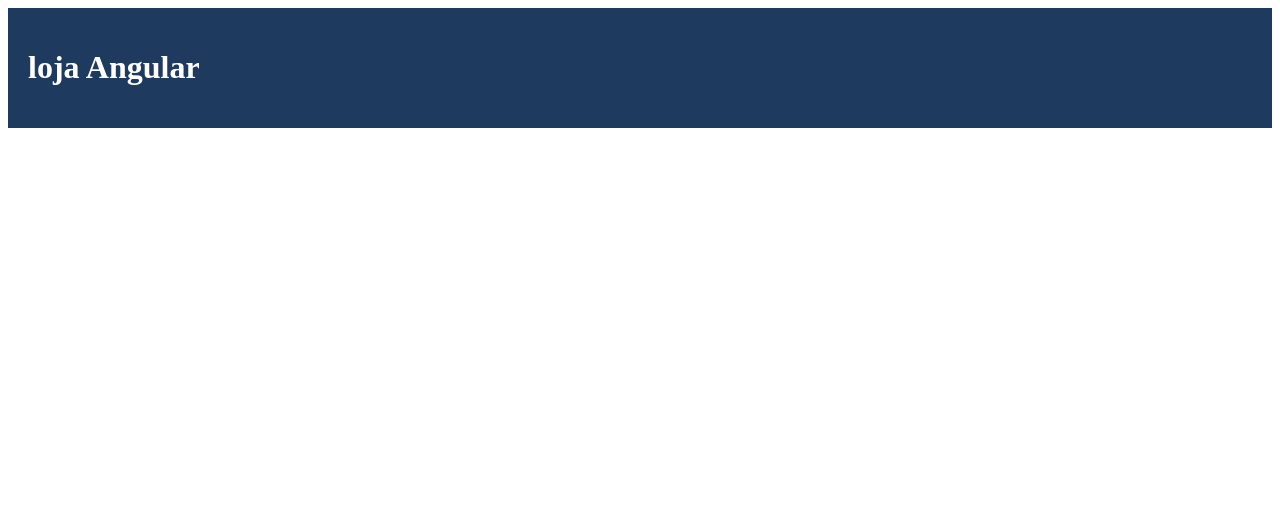
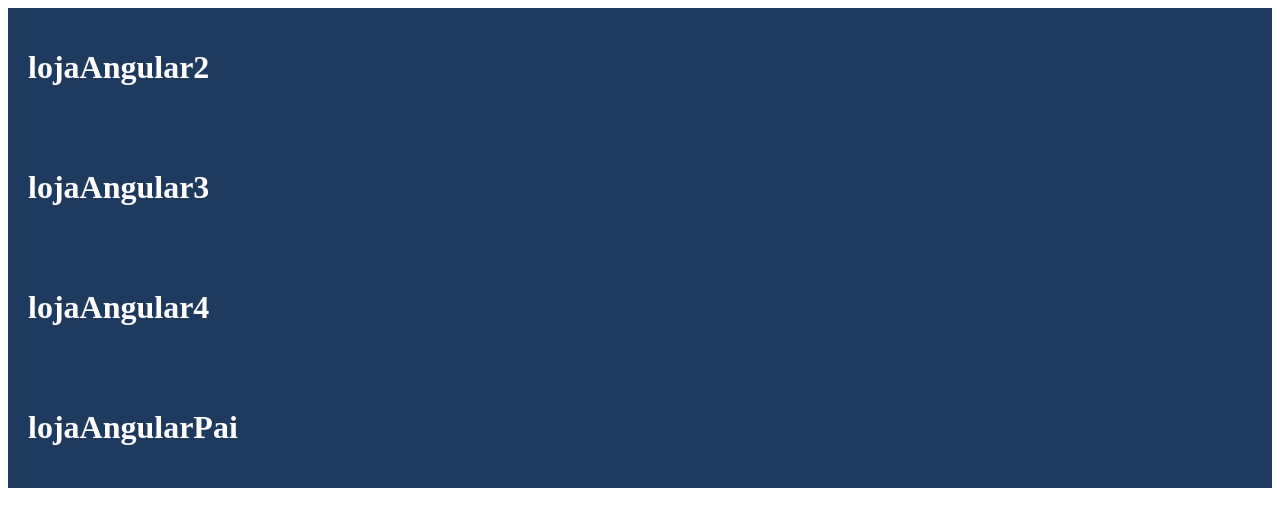
Before and after one commit to caiosenapi272460-lgtm/projetointgrador-front, an Angular app in the folder projeto-pi/: page / in a window 1280 px wide. Shown: the top 526 px of the page. Built offline with nearby package versions, Linux system fonts and the light colour scheme.

Commit message:
cabecalho

```diff
--- a/projeto-pi/src/app/app.html
+++ b/projeto-pi/src/app/app.html
@@ -1,4 +1,7 @@
 
 <app-cabecalho></app-cabecalho>
+<app-cabecalho topo = "lojaAngular3"></app-cabecalho>
+<app-cabecalho topo = "lojaAngular4"></app-cabecalho>
 
+<app-cabecalho [topo] = "loja"></app-cabecalho>
 <router-outlet></router-outlet>
--- a/projeto-pi/src/app/app.ts
+++ b/projeto-pi/src/app/app.ts
@@ -10,5 +10,9 @@ import { CabecalhoComponent } from './cabecalho/cabecalho';
   styleUrl: './app.scss'
 })
 export class App {
+
   protected readonly title = signal('projeto-pi');
+
+  loja = "lojaAngularPai";
+
 }
--- a/projeto-pi/src/app/cabecalho/cabecalho.html
+++ b/projeto-pi/src/app/cabecalho/cabecalho.html
@@ -1,3 +1,3 @@
 <header>
-    <h1>loja Angular</h1>
+    <h1> {{ topo }} </h1>
 </header>
--- a/projeto-pi/src/app/cabecalho/cabecalho.ts
+++ b/projeto-pi/src/app/cabecalho/cabecalho.ts
@@ -1,5 +1,5 @@
 
-import { Component } from '@angular/core';
+import { Component, Input } from '@angular/core';
 
 @Component({
   selector: 'app-cabecalho',
@@ -9,4 +9,6 @@ import { Component } from '@angular/core';
   styleUrl: './cabecalho.scss'
 })
 export class CabecalhoComponent {
+  @Input()
+  topo = "lojaAngular2";
 }
```
